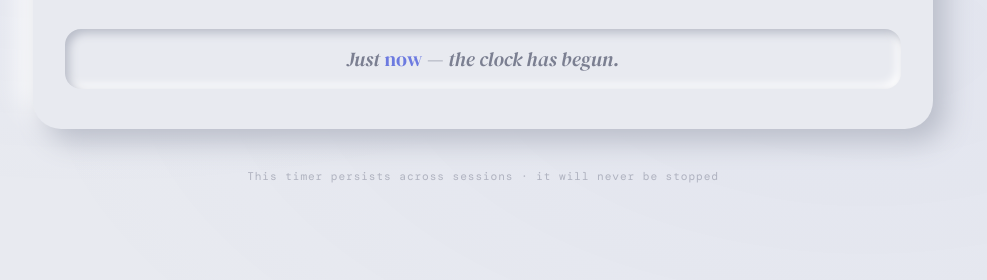
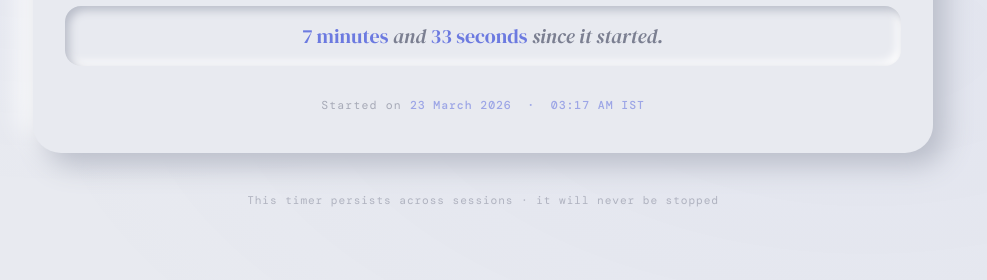
Before and after one commit to Ns81000/T, a plain HTML site: page index.html in a window 1280 px wide. Shown: the part 520-800 px from the top of the page, without its empty margins (157-1144 px from the left). Drawn offline with nearby package versions, Linux system fonts and the light colour scheme; a web font is replaced by a local one.

Commit message:
Update index.html

```diff
--- a/index.html
+++ b/index.html
@@ -284,7 +284,20 @@
     .unit-box.active .unit-value { display: flex; }
     .unit-value { display: none; }
 
-    /* Footer */
+    .started-on {
+      font-size: 0.72rem;
+      letter-spacing: 0.1em;
+      color: var(--text-secondary);
+      text-align: center;
+      opacity: 0.6;
+    }
+
+    .started-on span {
+      color: var(--accent);
+      opacity: 1;
+      font-weight: 500;
+      letter-spacing: 0.08em;
+    }
     .footer {
       font-size: 0.7rem;
       color: var(--text-secondary);
@@ -397,6 +410,9 @@
     <div class="sentence-wrap">
       <p class="sentence" id="sentence">Press start to begin your forever.</p>
     </div>
+
+    <!-- Started on line -->
+    <p class="started-on">Started on <span>23 March 2026 &nbsp;·&nbsp; 03:17 AM IST</span></p>
 
     <!-- Button hidden — timer auto-starts from hardcoded time -->
     <div class="btn-wrap" style="display:none;">
@@ -523,7 +539,8 @@
   }
 
   // Hardcoded start time: 03:17:00 AM, 23 March 2026 (UTC)
-  const HARDCODED_START = new Date('2026-03-23T03:17:00Z').getTime();
+  // 03:17 AM IST (UTC+5:30) = 22 March 2026 21:47:00 UTC
+  const HARDCODED_START = new Date('2026-03-22T21:47:00Z').getTime();
 
   // On load: always use hardcoded start, ignore localStorage
   window.addEventListener('DOMContentLoaded', () => {
```
